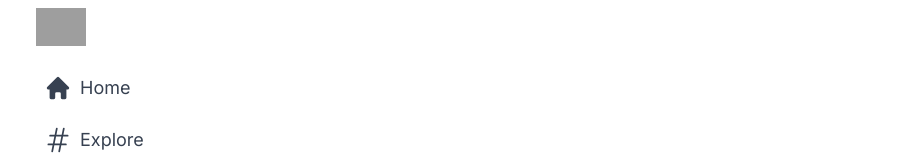
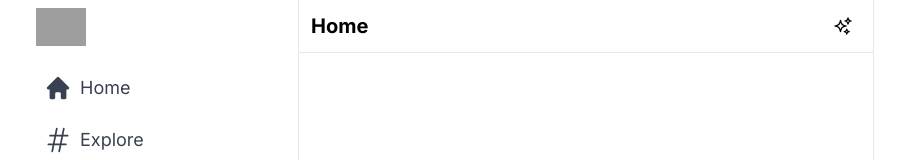
Before and after one commit to daveprayag/twitter-clone, a Next.js app: page / in a window 1280 px wide. Shown: the top 160 px of the page, without its empty margins (72-977 px from the left). Built offline with nearby package versions, Linux system fonts and the light colour scheme; grey boxes are pictures that could not be loaded.

Commit message:
Feed component and header

```diff
--- a/app/page.js
+++ b/app/page.js
@@ -1,3 +1,4 @@
+import Feed from "@/components/Feed";
 import Sidebar from "@/components/Sidebar";
 
 export default function Home() {
@@ -7,8 +8,10 @@
       <Sidebar />
 
       {/* Feed */}
+      <Feed />
+      {/* Widgets */}
 
-      {/* Widgets */}
+      {/* Modal */}
     </main>
   );
 }
--- /dev/null
+++ b/components/Feed.js
@@ -0,0 +1,14 @@
+import { SparklesIcon } from "@heroicons/react/24/outline";
+
+export default function Feed() {
+  return (
+    <div className="xl:ml-[370px] border-l border-r border-gray-200  xl:min-w-[576px] sm:ml-[73px] flex-grow max-w-xl">
+      <div className="flex py-2 px-3 sticky items-center top-0 z-50 bg-white border-b border-gray-200">
+        <h2 className="text-lg sm:text-xl font-bold cursor-pointer ">Home</h2>
+        <div className="hoverEffect flex items-center justify-center px-0 ml-auto w-9 h-9">
+          <SparklesIcon className="h-5" />
+        </div>
+      </div>
+    </div>
+  );
+}
```
